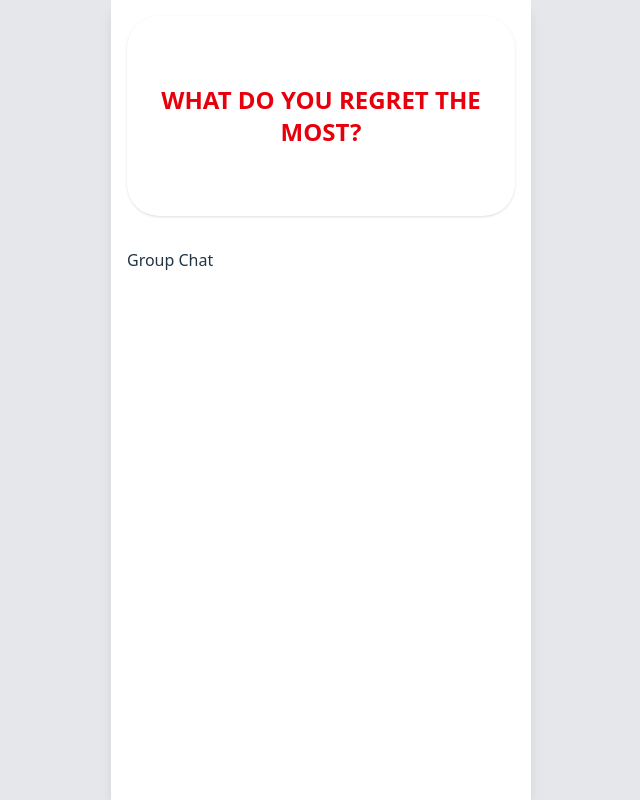
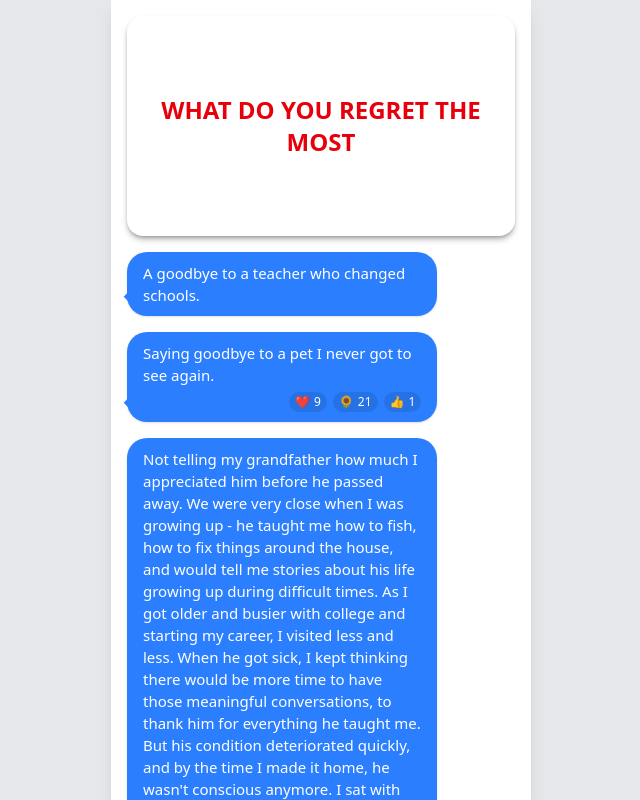
Before and after one commit to bismastr/shared-secrets-fe, a React (Vite) app: page / in a window 1280 px wide. Shown: the whole page, without its empty margins (319-959 px from the left). Built offline with nearby package versions, Linux system fonts and the light colour scheme.

Commit message:
feat: card and chat component. refactor structure

```diff
--- a/src/App.tsx
+++ b/src/App.tsx
@@ -1,18 +1,19 @@
-function App() {
+import React from "react";
+import { GroupChat } from "./components/chat/GroupChat";
+import { QuestionCard } from "./components/common/QuestionCard";
+import { AppLayout } from "./components/layout/AppLayout";
+import { sampleAnswers } from "./data/sampleData";
 
+const App: React.FC = () => {
     return (
-        <div className="flex items-center justify-center w-screen h-screen bg-gray-200">
-            <div className="flex flex-col w-full max-w-[420px] h-full overflow-auto bg-white shadow-lg ">
-                <div className="p-4">
-                    <div className="bg-white rounded-4xl shadow-sm min-h-[200px] p-4 flex items-center justify-center">
-                        <p className="text-red-600 font-bold text-2xl text-center">WHAT DO YOU REGRET THE MOST?</p>
-                    </div>
-                </div>
-
-                <div className="p-4">Group Chat</div>
-            </div>
-        </div>
+        <AppLayout>
+            <QuestionCard
+                question="What do you regret the most"
+                className="mb-4"
+            />
+            <GroupChat answers={sampleAnswers} />
+        </AppLayout>
     );
-}
+};
 
 export default App;
--- /dev/null
+++ b/src/components/chat/GroupChat.tsx
@@ -0,0 +1,39 @@
+import React from "react";
+import type { Answer } from "../../types/chat";
+import { MessageBubble } from "./MessageBubble";
+
+type GroupChatProps = {
+    answers: Answer[];
+};
+
+export const GroupChat: React.FC<GroupChatProps> = ({ answers }) => {
+    if (!answers || answers.length === 0) {
+        return (
+            <div
+                className="text-gray-400 text-center py-8"
+                aria-label="No messages yet"
+            >
+                No messages yet.
+            </div>
+        );
+    }
+
+    return (
+        <div className="flex flex-col gap-4">
+            {answers.map((answer) => (
+                <div
+                    key={answer.id}
+                    className="flex"
+                    tabIndex={0}
+                    aria-label={`Message: ${answer.answerText}`}
+                    role="region"
+                >
+                    <MessageBubble
+                        text={answer.answerText}
+                        voteCounts={answer.voteCounts}
+                    />
+                </div>
+            ))}
+        </div>
+    );
+};
--- /dev/null
+++ b/src/components/chat/MessageBubble.tsx
@@ -0,0 +1,48 @@
+import React from "react";
+import type { VoteCount } from "../../types/chat";
+
+type MessageBubbleProps = {
+    text: string;
+    voteCounts: VoteCount[];
+};
+
+export const MessageBubble: React.FC<MessageBubbleProps> = ({ text, voteCounts }) => {
+    return (
+        <div className="relative bg-blue-500 text-white rounded-[1.25rem] px-4 py-[10px] max-w-[80%] shadow-sm">
+            {/* iMessage-style tail */}
+            <div
+                className="absolute -left-[8px] bottom-[8px] w-4 h-4 overflow-hidden"
+                aria-hidden="true"
+            >
+                <div className="absolute w-4 h-4 bg-blue-500 rotate-45 transform origin-bottom-right"></div>
+            </div>
+
+            <span className="block text-[15px] font-normal leading-[22px]">{text}</span>
+
+            {voteCounts && voteCounts.length > 0 && (
+                <div className="flex flex-wrap gap-1.5 mt-1.5 justify-end">
+                    {voteCounts.map((vote) => (
+                        <ReactionBadge key={vote.emoticon} emoticon={vote.emoticon} count={vote.count} />
+                    ))}
+                </div>
+            )}
+        </div>
+    );
+};
+
+type ReactionBadgeProps = {
+    emoticon: string;
+    count: number;
+};
+
+const ReactionBadge: React.FC<ReactionBadgeProps> = ({ emoticon, count }) => {
+    return (
+        <span
+            className="flex items-center text-xs bg-black/10 backdrop-blur-sm rounded-full px-1.5 py-0.5"
+            aria-label={`${emoticon} ${count}`}
+        >
+            <span className="mr-1">{emoticon}</span>
+            <span className="font-medium">{count}</span>
+        </span>
+    );
+};
--- /dev/null
+++ b/src/components/common/QuestionCard.tsx
@@ -0,0 +1,16 @@
+import React from "react";
+
+type QuestionCardProps = {
+    question: string;
+    className?: string;
+};
+
+export const QuestionCard: React.FC<QuestionCardProps> = ({ question, className = "" }) => {
+    return (
+        <div className={`bg-white rounded-2xl shadow-md/30 flex items-center min-h-[220px] justify-center ${className}`}>
+            <div className="text-red-600 font-bold text-2xl text-center">
+                {question.toUpperCase()}
+            </div>
+        </div>
+    );
+};
--- /dev/null
+++ b/src/components/layout/AppLayout.tsx
@@ -0,0 +1,17 @@
+import React from "react";
+
+type AppLayoutProps = {
+    children: React.ReactNode;
+};
+
+export const AppLayout: React.FC<AppLayoutProps> = ({ children }) => {
+    return (
+        <div className="flex items-center justify-center w-screen h-screen bg-gray-200">
+            <div className="flex flex-col w-full max-w-[420px] h-full overflow-auto bg-white shadow-lg">
+                <main className="p-4 flex-1 overflow-y-auto">
+                    {children}
+                </main>
+            </div>
+        </div>
+    );
+};
--- /dev/null
+++ b/src/data/sampleData.ts
@@ -0,0 +1,25 @@
+import type { Answer } from "../types/chat";
+
+export const sampleAnswers: Answer[] = [
+    {
+        id: "206f7ba5-e1c5-4448-861f-0df80ca87b26",
+        answerText: "A goodbye to a teacher who changed schools.",
+        voteCounts: [],
+    },
+    {
+        id: "355f11c9-6537-4b99-ab7b-8011a7e21181",
+        answerText: "Saying goodbye to a pet I never got to see again.",
+        voteCounts: [
+            { emoticon: "❤️", count: 9 },
+            { emoticon: "🌻", count: 21 },
+            { emoticon: "👍", count: 1 },
+        ],
+    },
+    {
+        id: "3f3e2b1c-5dcb-4f0e-8f7a-5c3e2b1c5dcb",
+        answerText: "Not telling my grandfather how much I appreciated him before he passed away. We were very close when I was growing up - he taught me how to fish, how to fix things around the house, and would tell me stories about his life growing up during difficult times. As I got older and busier with college and starting my career, I visited less and less. When he got sick, I kept thinking there would be more time to have those meaningful conversations, to thank him for everything he taught me. But his condition deteriorated quickly, and by the time I made it home, he wasn't conscious anymore. I sat with him and talked, but I'll never know if he heard me. That was five years ago and it still haunts me that I prioritized everything else over those last potential conversations.",
+        voteCounts: [
+            { emoticon: "🎨", count: 15 },
+        ],
+    },
+];
--- /dev/null
+++ b/src/types/chat.ts
@@ -0,0 +1,10 @@
+export type VoteCount = {
+    emoticon: string;
+    count: number;
+};
+
+export type Answer = {
+    id: string;
+    answerText: string;
+    voteCounts: VoteCount[];
+};
```
